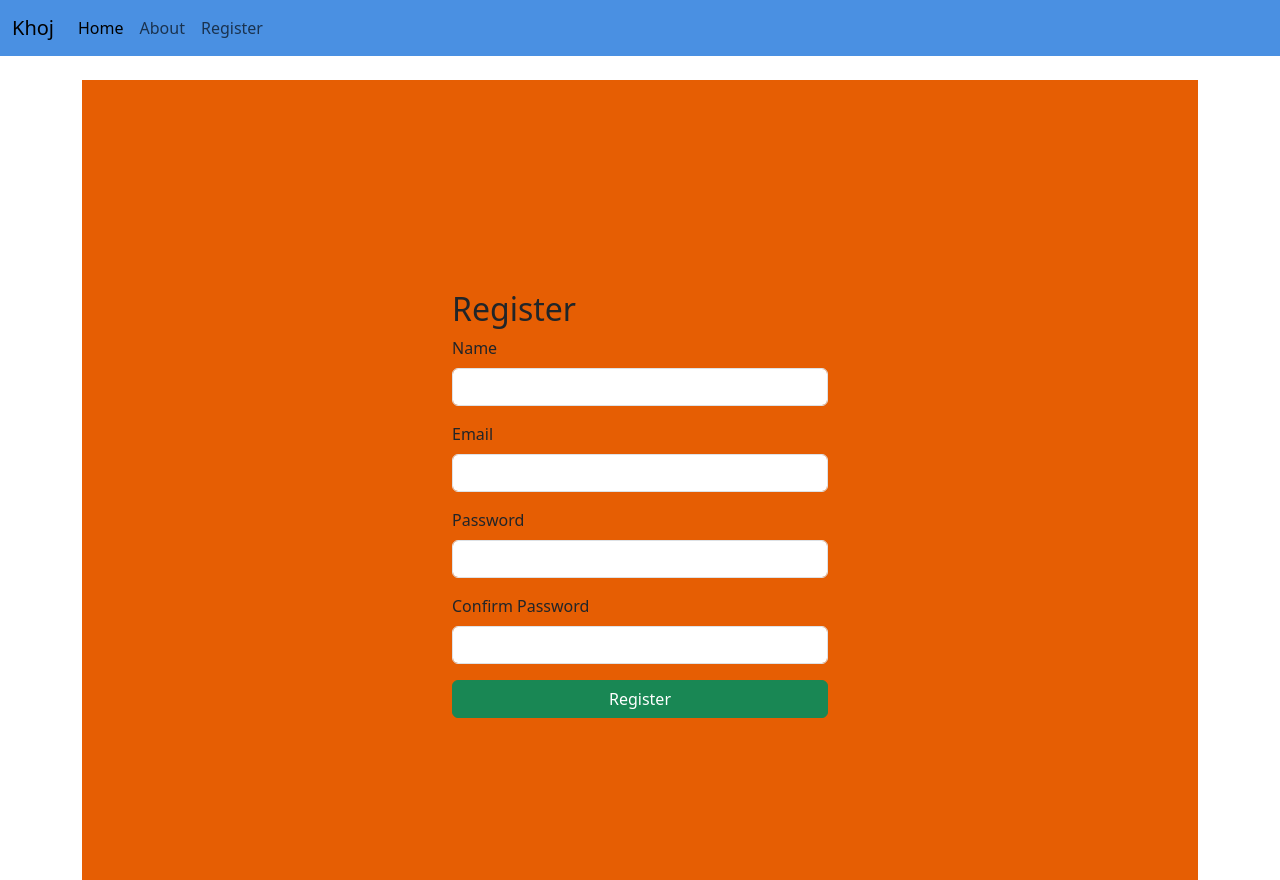
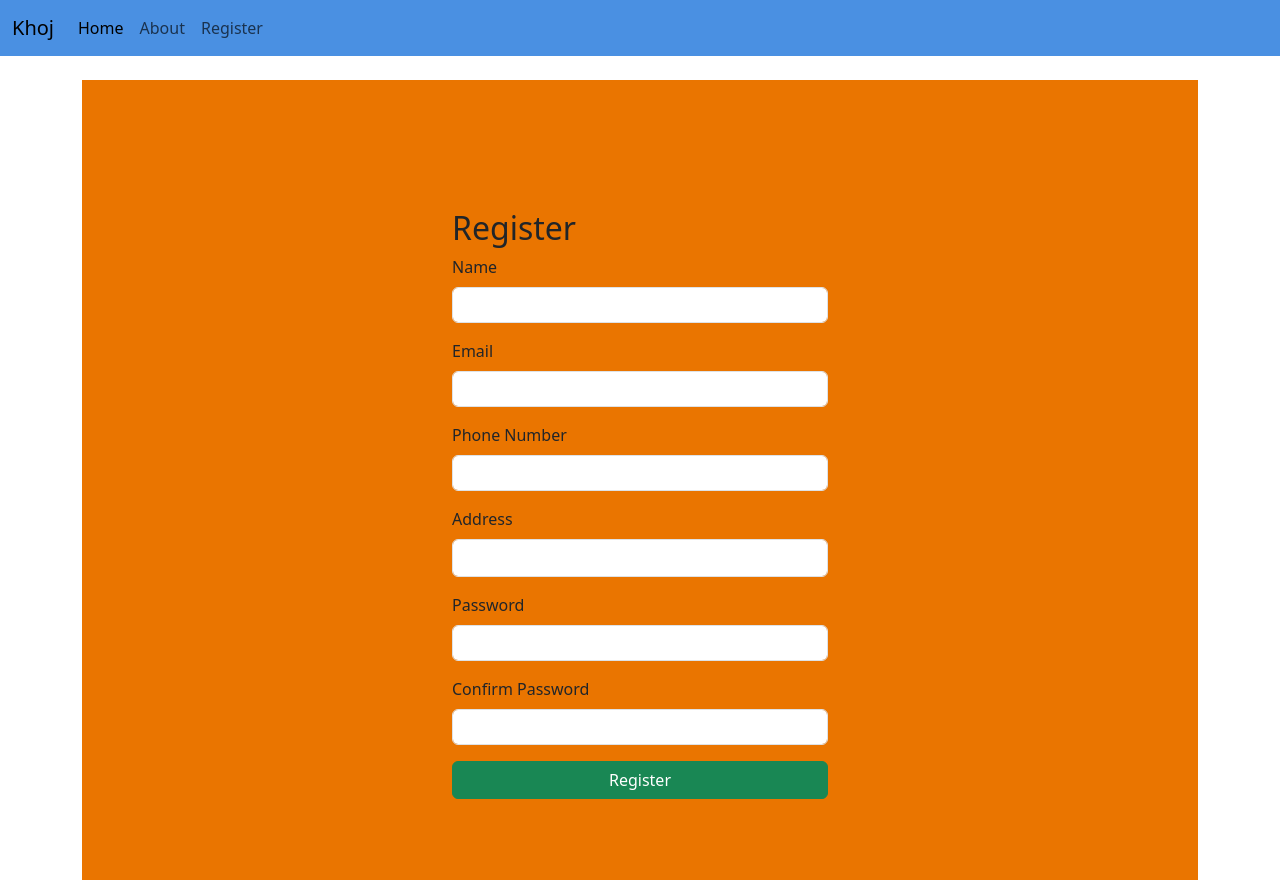
Before and after one commit to Raisul-3552/khoj, a React (Create React App) app: page /register in a window 1280 px wide. Built offline with nearby package versions, Linux system fonts and the light colour scheme.

Commit message:
update in registration

```diff
--- a/src/component/Registration.js
+++ b/src/component/Registration.js
@@ -5,6 +5,8 @@ const Registration = () => {
   const [formData, setFormData] = useState({
     name: '',
     email: '',
+    phone: '',
+    address: '',
     password: '',
     confirmPassword: ''
   });
@@ -27,6 +29,15 @@ const Registration = () => {
     } else if (!/\S+@\S+\.\S+/.test(formData.email)) {
       newErrors.email = 'Email is invalid';
     }
+
+    if (!formData.phone.trim()) {
+      newErrors.phone = 'Phone number is required';
+    } else if (!/^\d{10,15}$/.test(formData.phone)) {
+      newErrors.phone = 'Phone number is invalid';
+    }
+
+    if (!formData.address.trim()) newErrors.address = 'Address is required';
+
     if (!formData.password) newErrors.password = 'Password is required';
     if (formData.password !== formData.confirmPassword)
       newErrors.confirmPassword = 'Passwords do not match';
@@ -44,7 +55,10 @@ const Registration = () => {
     }
 
     alert('Registration successful!');
-    setFormData({ name: '', email: '', password: '', confirmPassword: '' });
+    setFormData({
+      name: '', email: '', phone: '', address: '',
+      password: '', confirmPassword: ''
+    });
     setErrors({});
   };
 
@@ -53,6 +67,7 @@ const Registration = () => {
       <div className="container mt-5" style={{ maxWidth: '400px' }}>
         <h2>Register</h2>
         <form onSubmit={handleSubmit} noValidate>
+          {/* Name */}
           <div className="mb-3">
             <label className="form-label">Name</label>
             <input
@@ -65,6 +80,7 @@ const Registration = () => {
             {errors.name && <div className="invalid-feedback">{errors.name}</div>}
           </div>
 
+          {/* Email */}
           <div className="mb-3">
             <label className="form-label">Email</label>
             <input
@@ -76,7 +92,33 @@ const Registration = () => {
             />
             {errors.email && <div className="invalid-feedback">{errors.email}</div>}
           </div>
+          {/* Phone Number */}
+         <div className="mb-3">
+  <label className="form-label">Phone Number</label>
+  <input
+    type="text"
+    className={`form-control ${errors.phone ? 'is-invalid' : ''}`}
+    name="phone"
+    value={formData.phone}
+    onChange={handleChange}
+  />
+  {errors.phone && <div className="invalid-feedback">{errors.phone}</div>}
+</div>
 
+          {/* Address */}
+        <div className="mb-3">
+      <label className="form-label">Address</label>
+    <textarea
+    className={`form-control ${errors.address ? 'is-invalid' : ''}`}
+    name="address"
+    value={formData.address}
+    onChange={handleChange}
+  />
+  {errors.address && <div className="invalid-feedback">{errors.address}</div>}
+</div>
+
+
+          {/* Password */}
           <div className="mb-3">
             <label className="form-label">Password</label>
             <input
@@ -89,6 +131,7 @@ const Registration = () => {
             {errors.password && <div className="invalid-feedback">{errors.password}</div>}
           </div>
 
+          {/* Confirm Password */}
           <div className="mb-3">
             <label className="form-label">Confirm Password</label>
             <input
--- a/src/css/Registration.module.css
+++ b/src/css/Registration.module.css
@@ -1,15 +1,33 @@
 .registration-page {
-  background-color: #e65e03;
+  background-color: #ea7500; /* light yellow */
   min-height: 100vh;
   display: flex;
   justify-content: center;
   align-items: center;
-  padding: 2rem;
+  padding: 1rem;
 }
 
 .container {
   background-color: #ffffff;
-  padding: 2rem;
+  padding: 1.5rem 2rem;
   border-radius: 10px;
   box-shadow: 0 4px 12px rgba(0, 0, 0, 0.1);
+  width: 100%;
+  max-width: 420px;
 }
+
+form .mb-3 {
+  margin-bottom: 0.7rem;
+}
+
+form input,
+form textarea {
+  height: 36px;
+  font-size: 0.9rem;
+  padding: 6px 10px;
+}
+
+textarea {
+  resize: none;
+  height: 60px;
+}
```
